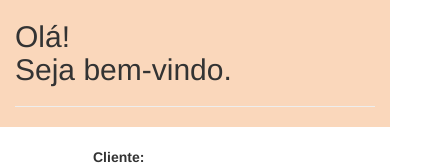
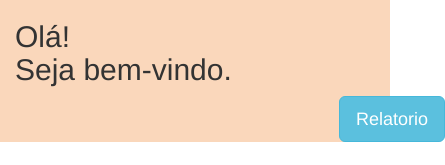
Before and after one commit to vanessasteffen/projetoangular1, an Angular app: page / in a window 390 px wide. Shown: the top 165 px of the page, 445 px wide, since content can reach past the window. Built offline with nearby package versions, Linux system fonts and the light colour scheme; no server answers.

Commit message:
29/06/2022

```diff
--- a/src/app/app.component.css
+++ b/src/app/app.component.css
@@ -9,6 +9,9 @@
   padding-left: 20%;
   padding-right: 10%;
   /*position: static;*/
+}
+#buttoninfo{
+ padding-left: 90%;
 }
 #buttons{
   /*position:static;*/
@@ -25,7 +28,7 @@
 }
 
 @media screen and (max-width: 500px) {
-  .header, .border, .buttons, .button1 {
+  .header, .border, .buttons, .button1. buttoninfo {
     float: none;
     width: 100%;
     margin-right: 0;
--- a/src/app/app.component.html
+++ b/src/app/app.component.html
@@ -5,7 +5,9 @@
     <br>
     Seja bem-vindo.
   </h2>
-  <hr/>
+  <div id="buttoninfo" class="col-sm-12 col-md-6 col-xl-4">
+    <button type="submit" class="btn btn-info btn-lg">Relatorio</button>
+  </div>
 </div>
 <br>
 <div id="border">
```
